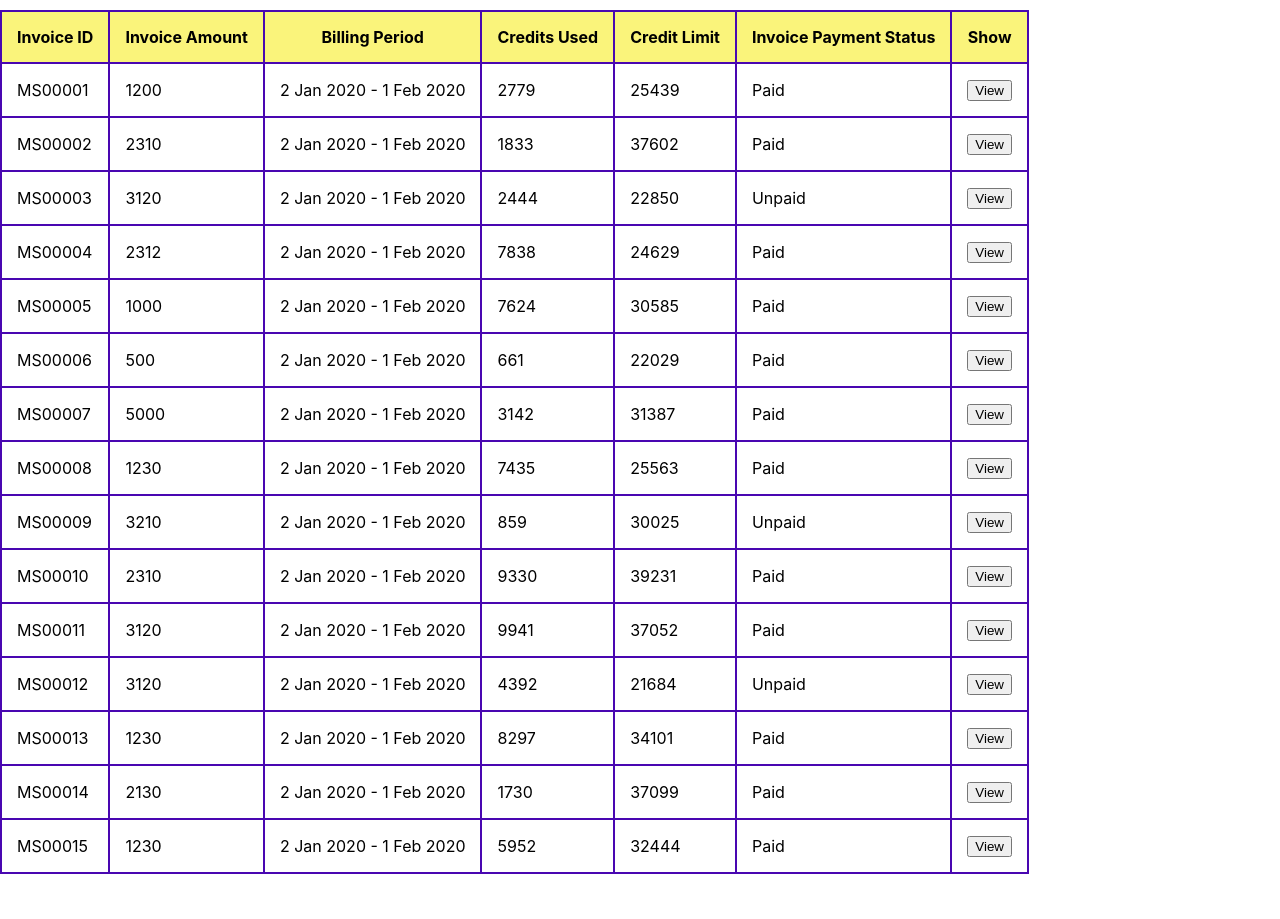
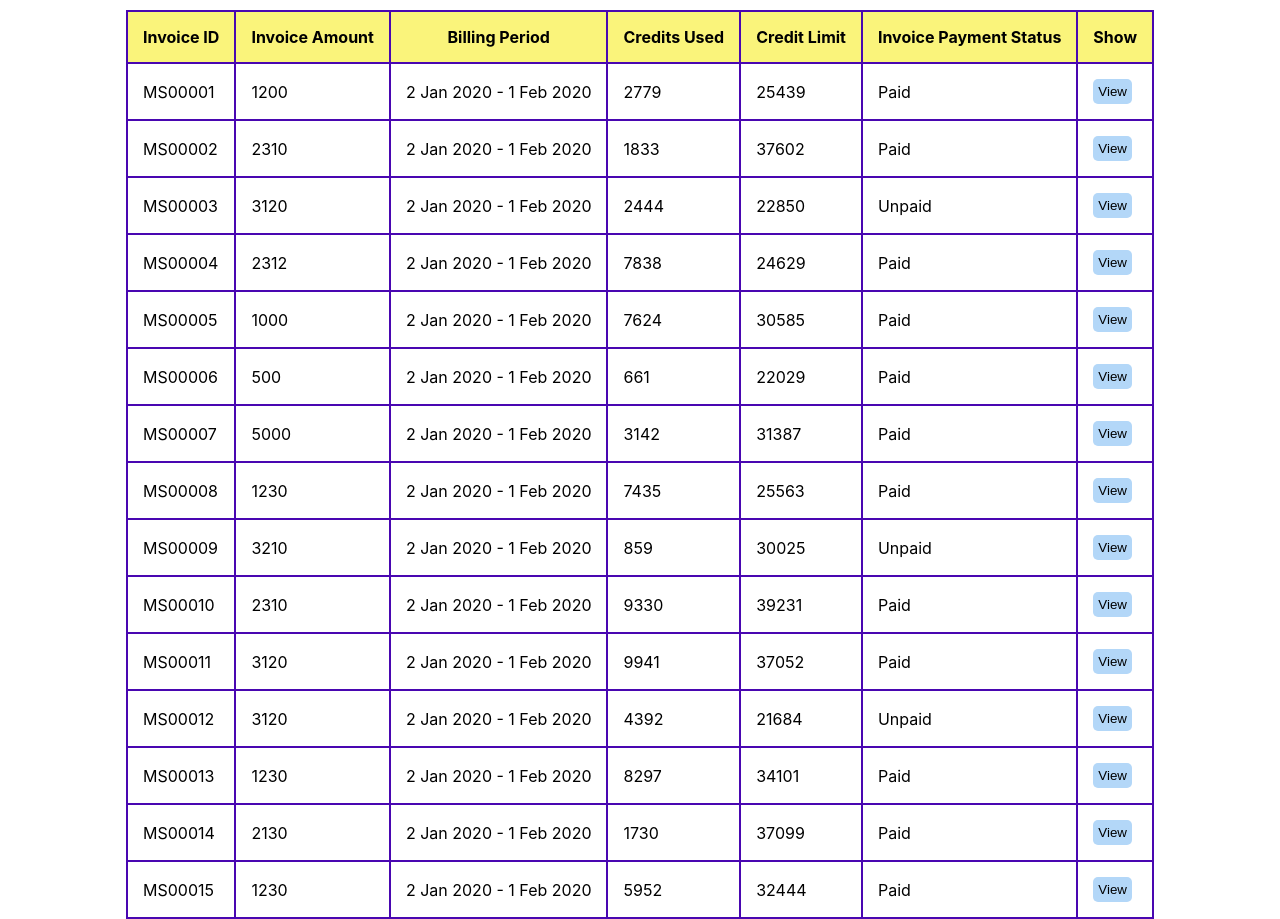
Before and after one commit to githubtest0912/Invoice-Report, a React (Create React App) app: page / in a window 1280 px wide. Before the commit the page ends 874 px from the top, so only its background shows below. Built offline with nearby package versions, Linux system fonts and the light colour scheme; data requests are answered from the project's data file.

Commit message:
modify modal

```diff
--- a/src/TableReport/MainTable.js
+++ b/src/TableReport/MainTable.js
@@ -1,10 +1,23 @@
 import React, { useState, useEffect } from "react";
-import Data from './components/Data'
+import Data from "./components/Data";
 import axios from "axios";
-import './style/styles.css'
+import "./style/styles.css";
 
 const MainTable = () => {
   const [fetchData, updateFetchData] = useState([]);
+  // modal
+  const [show, setShow] = useState(false);
+  const [selectedData, setSelectedData] = useState({});
+
+  //modal
+  const handleClick = (selectedRec) => {
+    setSelectedData(selectedRec);
+    setShow(true);
+  };
+
+  const hideModal = () => {
+    setShow(false);
+  };
 
   let API_URL = `http://localhost:3003/data`;
 
@@ -21,7 +34,13 @@ const MainTable = () => {
 
   return (
     <div>
-      <Data fetchData={fetchData} />
+      <Data
+        fetchData={fetchData}
+        show={show}
+        selectedData={selectedData}
+        handleClick={handleClick}
+        hideModal={hideModal}
+      />
     </div>
   );
 };
--- a/src/TableReport/components/Data.js
+++ b/src/TableReport/components/Data.js
@@ -1,6 +1,7 @@
 import React from "react";
+import Modal from './Modal'
 
-const Data = ({ fetchData }) => {
+const Data = ({ fetchData,handleClick,show,selectedData,hideModal }) => {
   const renderData = () => {
     return (
       fetchData.length > 0 &&
@@ -14,8 +15,10 @@ const Data = ({ fetchData }) => {
             <td>{item.CreditsLimit}</td>
             <td>{item.InvoicePaymentStatus}</td>
             <td>
-              <button className="detailButton">View</button>
-            </td>
+                <button className='detailButton' onClick={() => handleClick(item)}>
+                 View
+                </button>
+              </td>
           </tr>
         );
       })
@@ -50,7 +53,7 @@ const Data = ({ fetchData }) => {
         </thead>
         <tbody>{renderData()}</tbody>
       </table>
-
+      {show && <Modal details={selectedData} handleClose={hideModal} />}
       {fetchData.length === 0 && <span>No records found to display</span>}
     </div>
   );
--- a/src/TableReport/components/Modal.js
+++ b/src/TableReport/components/Modal.js
@@ -0,0 +1,39 @@
+import React from "react";
+
+const Modal = ({ handleClose, details }) => {
+  return (
+    <div className="modal display-block">
+      <section className="modal-main">
+        <div className="App">
+          <table className="table">
+            <thead>
+              <tr>
+                <th scope="col"> ID</th>
+                <th scope="col"> Amount</th>
+                <th scope="col"> Period</th>
+                <th scope="col">Credits Used</th>
+                <th scope="col"> Limit</th>
+                <th scope="col"> Status</th>
+              </tr>
+            </thead>
+            <tbody>
+              <tr>
+                <td>{details.InvoiceID}</td>
+                <td>{details.InvoiceAmount}</td>
+                <td>{details.BillingPeriod}</td>
+                <td>{details.CreditsUsed}</td>
+                <td>{details.CreditsLimit}</td>
+                <td>{details.InvoicePaymentStatus}</td>
+              </tr>
+            </tbody>
+          </table>
+        </div>
+        <button onClick={handleClose} className="closeButton">
+          close
+        </button>
+      </section>
+    </div>
+  );
+};
+
+export default Modal;
--- a/src/TableReport/style/styles.css
+++ b/src/TableReport/style/styles.css
@@ -1,3 +1,14 @@
+* {
+    margin: 0;
+    padding: 0;
+    box-sizing: border-box;
+  }
+  .App {
+    display: flex;
+    flex-direction: column;
+    justify-content: center;
+    align-items: center;
+  }
 table {
   border-collapse: collapse;
   margin-top: 10px;
@@ -10,3 +21,51 @@ td {
   border: 2px solid rgb(73, 7, 177);
   padding: 15px;
 }
+
+/* //modal */
+.modal {
+    position: fixed;
+    top: 0;
+    left: 0;
+    width: 100%;
+    height: 100%;
+    background: rgba(0, 0, 0, 0.6);
+  }
+
+  .modal-main {
+    position: fixed;
+    background: white;
+    width: 45%;
+    height: auto;
+    top: 50%;
+    left: 50%;
+    transform: translate(-50%, -50%);
+  }
+
+  .display-block {
+    display: block !important;
+  }
+
+  .display-none {
+    display: none;
+  }
+  .closeButton {
+    display: flex;
+    flex-direction: row;
+    justify-content: center;
+    align-items: center;
+    background-color: #b3f8b6;
+    padding: 5px;
+    margin-left: 50%;
+    margin-top: 10px;
+    color: rgb(24, 23, 23);
+    border-radius: 5px;
+  }
+  .detailButton {
+    background-color: #b3d7f8;
+    border: none;
+    color: black;
+    padding: 5px;
+    border-radius: 5px;
+    cursor: pointer;
+  }
```
